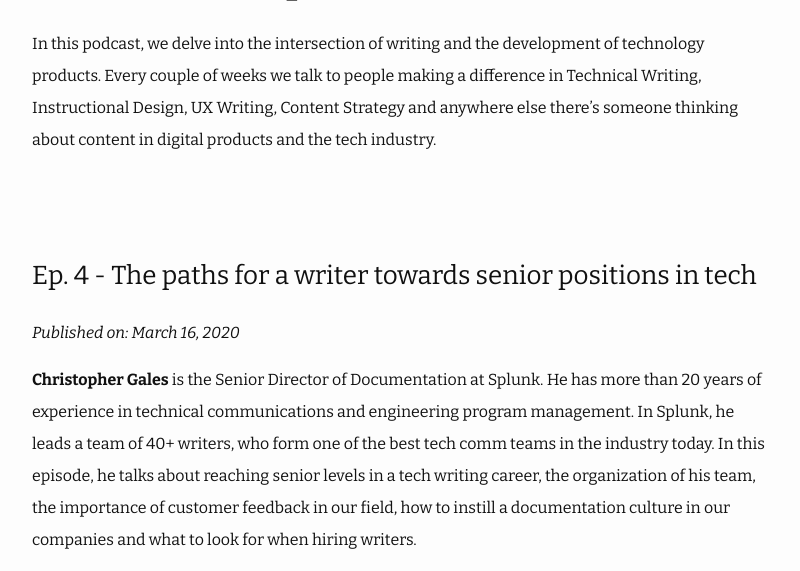
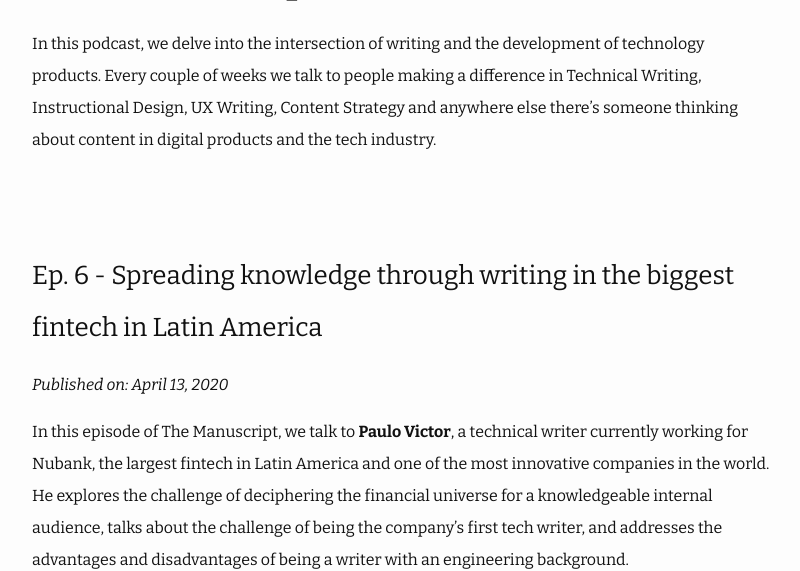
Before and after one commit to brenobarreto/brenobarreto.github.io, a Jekyll site: the page built from themanuscript.md, in a window 1280 px wide and 1400 px high, scrolled down 355 px. Shown: the top 571 px of the window, without its empty margins (238-1038 px from the left). Built offline with Jekyll 4.4.1, drawn with Linux system fonts in a browser that asks for light colours; some of the changed text lies outside the part shown; grey boxes are pictures that could not be loaded.

Commit message:
Add two episodes of the podcast

```diff
--- a/themanuscript.md
+++ b/themanuscript.md
@@ -7,6 +7,22 @@
 In this podcast, we delve into the intersection of writing and the development of technology products. Every couple of weeks we talk to people making a difference in Technical Writing, Instructional Design, UX Writing, Content Strategy and anywhere else there’s someone thinking about content in digital products and the tech industry.
 
 <br><br>
+
+### Ep. 6 - Spreading knowledge through writing in the biggest fintech in Latin America
+_Published on: April 13, 2020_
+
+In this episode of The Manuscript, we talk to **Paulo Victor**, a technical writer currently working for Nubank, the largest fintech in Latin America and one of the most innovative companies in the world. He explores the challenge of deciphering the financial universe for a knowledgeable internal audience, talks about the challenge of being the company's first tech writer, and addresses the advantages and disadvantages of being a writer with an engineering background.
+
+<iframe class="podcastPlayer" src="https://anchor.fm/themanuscript/embed/episodes/6-Spreading-knowledge-through-writing-in-the-biggest-fintech-in-Latin-America-ed9kpu" height="191.25px" width="400px" frameborder="0" scrolling="no"></iframe>
+
+
+### Ep. 5 - What you didn’t know about innovation (and storytelling)
+_Published on: March 30, 2020_
+
+In this episode, we interview **Sarah Arruda**, Executive Producer at Tendril Studio. Sarah is a creative producer, experimenting with new media technologies to bring the digital world to life in the physical space. Here she talks about the challenges and benefits of dealing with multidisciplinary projects, the integration of writing, storytelling and technology, the ways she interacts with the tech aspect of innovation, and the boundaries between innovation and creativity.
+
+<iframe class="podcastPlayer" src="https://anchor.fm/themanuscript/embed/episodes/5-What-you-didnt-know-about-innovation-and-storytelling-ec6n00" height="191.25px" frameborder="0" scrolling="no"></iframe>
+
 
 ### Ep. 4 - The paths for a writer towards senior positions in tech
 _Published on: March 16, 2020_
```
